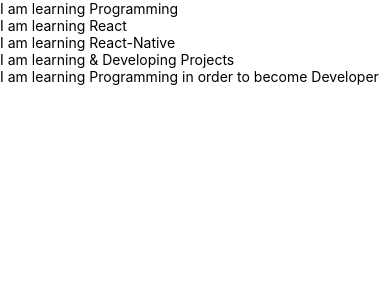
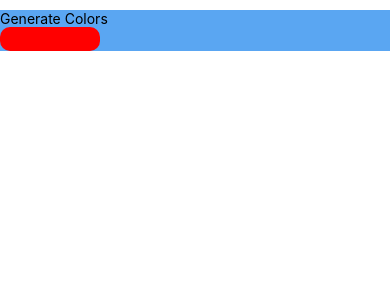
Before and after one commit to shubhankar-bag-coder/mobile-app, a React Native app: screen / in a window 390 px wide. Shown: the top 300 px of the page. Built offline with nearby package versions, Linux system fonts and the light colour scheme.

Commit message:
Created a new Expo app

```diff
--- a/App.js
+++ b/App.js
@@ -2,13 +2,15 @@
 import { View}
 from 'react-native';
 import FlileTwo from "./Components/FlileTwo";
+import FileThree from "./Components/FileThree";
 
 
 export default function App() {
   return (
     <View >
       {/* <Fileone /> */}
-      <FlileTwo/>
+      {/* <FlileTwo/> */}
+      <FileThree/>
     </View>
   );
 }
--- /dev/null
+++ b/Components/FileThree.js
@@ -0,0 +1,62 @@
+import React,{useState} from "react";
+import { View,StyleSheet,Text,TouchableOpacity,Alert} from "react-native";
+
+
+const  FileThree=()=>{
+    const randomColor=()=>{
+        const red=Math.floor(Math.random()*256);
+        const blue=Math.floor(Math.random()*256);
+        const green=Math.floor(Math.random()*256);
+
+        // console.log(red);
+        return `rgb( ${red}, ${blue}, ${green} )`;
+
+    };
+
+
+return(
+
+<View style={styles.container}>
+    <TouchableOpacity onPress={ ()=>
+        {
+            Alert.alert(randomColor())
+        }}>
+
+        <Text styles={styles.Colo}>Generate Colors</Text>
+    </TouchableOpacity>
+
+    <View style={styles.imgcontainer}>
+        <Text styles={{
+            backgroundColor:'rgb(200,222,245)',
+            width:100,
+            height:100,
+            borderRadius:10,
+        }}></Text>
+    </View>
+
+</View>
+)
+}
+
+const styles = StyleSheet.create({
+    container:{
+        flex:1,
+        justifyContent:'center',
+        backgroundColor:'#5aa6f2',
+        marginVertical:10,
+        fontSize:20,
+        textAlign:'center'
+    },
+    Colo:{
+        backgroundColor:'#5aa6f2',
+
+    },
+    imgcontainer:{
+        borderRadius:10,
+        borderWidth:12,
+        borderColor:'red',
+        width:100,
+    }
+});
+
+export default FileThree;
--- a/Components/FlileTwo.js
+++ b/Components/FlileTwo.js
@@ -33,6 +33,7 @@
     <View styles={styles.M_Text}>
     <FlatList
         data={SData}
+
         renderItem={ ( {item} )=>{
             return <Text styles={styles.txt}>{item.text}</Text>
         }  }
```
